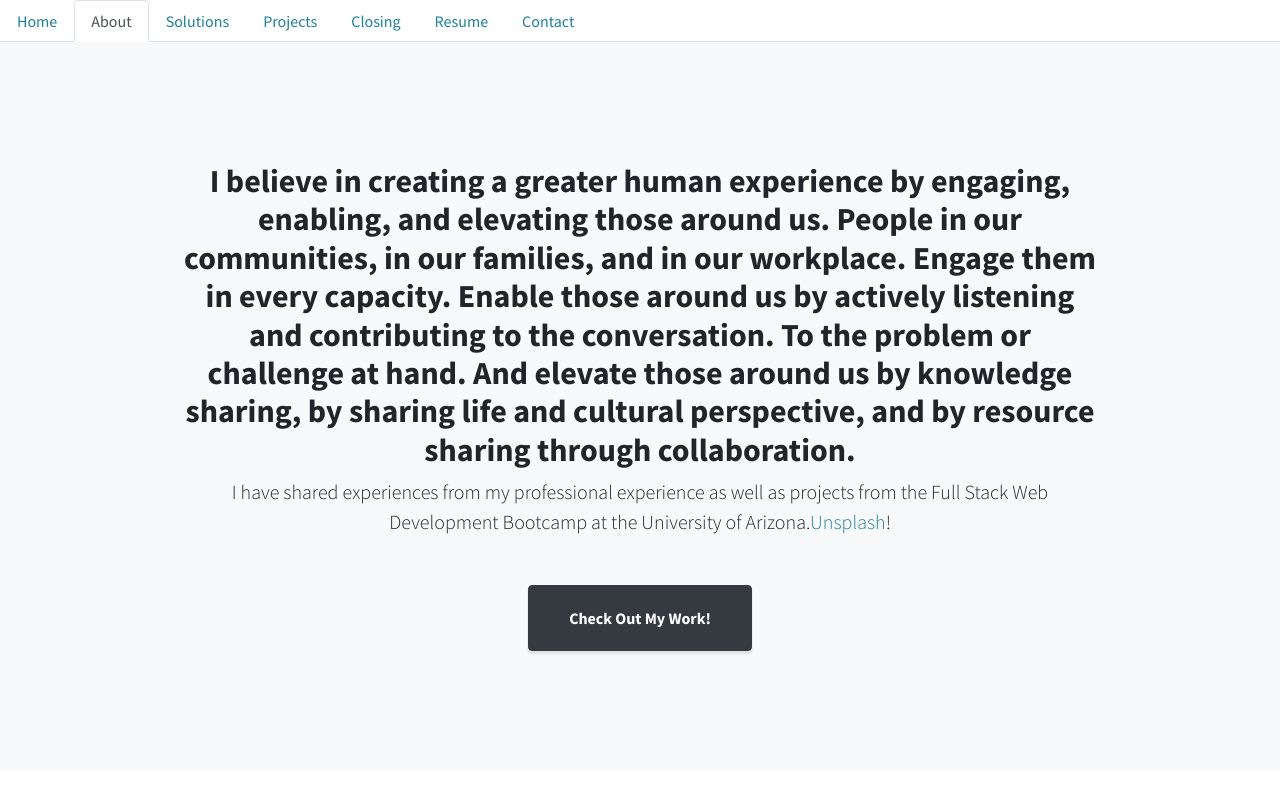
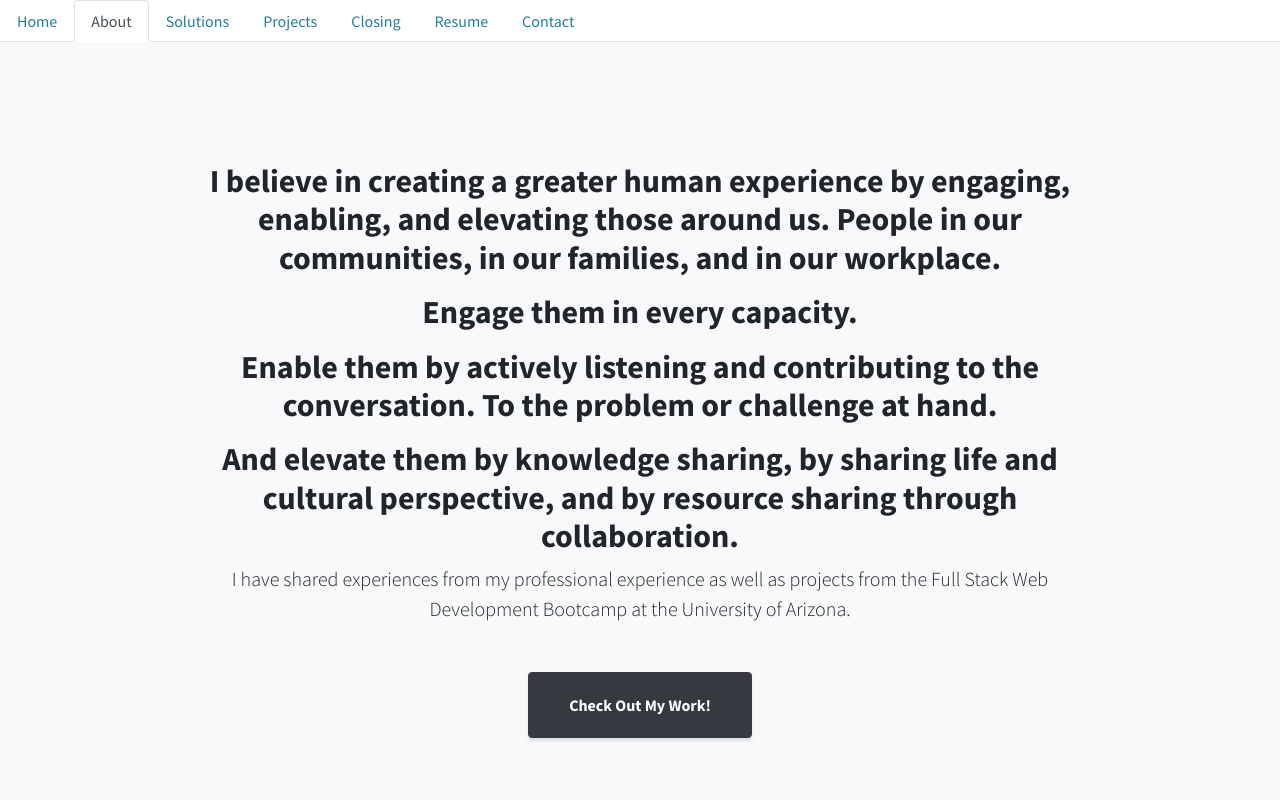
Before and after one commit to abgabbard/portfolio-react, a React (Create React App) app in the folder portfolio/: page /about in a window 1280 px wide. Shown: the top 800 px of the page. Built offline with nearby package versions, Linux system fonts and the light colour scheme.

Commit message:
fixed spacing on solutions page

```diff
--- a/portfolio/src/components/pages/About.js
+++ b/portfolio/src/components/pages/About.js
@@ -10,18 +10,22 @@ function About() {
               <h2>
                 I believe in creating a greater human experience by engaging,
                 enabling, and elevating those around us. People in our
-                communities, in our families, and in our workplace. Engage them
-                in every capacity. Enable those around us by actively listening
-                and contributing to the conversation. To the problem or
-                challenge at hand. And elevate those around us by knowledge
+                communities, in our families, and in our workplace. <p></p>
+                Engage them in every capacity. <p></p>Enable them by actively
+                listening and contributing to the conversation. To the problem
+                or challenge at hand. <p></p>And elevate them by knowledge
                 sharing, by sharing life and cultural perspective, and by
                 resource sharing through collaboration.
               </h2>
               <p class="lead mb-5">
-                I have shared experiences from my professional experience as well as projects from the Full Stack Web Development Bootcamp at the University of Arizona.
-                <a href="https://unsplash.com/">Unsplash</a>!
+                I have shared experiences from my professional experience as
+                well as projects from the Full Stack Web Development Bootcamp at
+                the University of Arizona.
               </p>
-              <a class="btn btn-dark btn-xl js-scroll-trigger" href="/solutions">
+              <a
+                class="btn btn-dark btn-xl js-scroll-trigger"
+                href="/solutions"
+              >
                 Check Out My Work!
               </a>
             </div>
--- a/portfolio/src/components/pages/Solutions.js
+++ b/portfolio/src/components/pages/Solutions.js
@@ -82,20 +82,18 @@ function Solutions() {
               </h4>
               <strong>
                 "We want as many children as possible to love to ride their bike
-                - that is our mission." - Marcus Ihlenfeld (Founder)
-              </strong>
-              Woom Bikes USA is a wonderful company. Their mission is simple and
-              honest. "We want as many children as possible to love to ride
-              their bike - that is our mission." Biggest pain point: They drop
+                - that is our mission." </strong><p></p> - Marcus Ihlenfeld (Founder)
+
+              <p></p><p class="text-faded mb-0">Biggest pain point: They drop
               ship most of their non-bicycle products via drop shipping from
               Amazon FBA / or UPS in Kentucky. Nearly 100% of their orders
               contain a bicycle + one other item that is not shipped from
-              Austin. This required tedious manual splitting every morning. The
+              Austin. This required tedious manual splitting every morning. <p></p>The
               human solution: I spent a lot of time working with their
               Operation's Manager, Billy Flores, to solve many of their shipping
               dilemmas. Whether it was shipping rules or product catalog issues;
               we were able to tackle anything and everything without leaving the
-              ShippingEasy product. The software solution: we had a very long
+              ShippingEasy product. <p></p>The software solution: we had a very long
               standing feature request regarding automated split orders based on
               SKU and it did not make it onto our quarterly roadmaps. Billy's
               team needed this feature because they had orders everyday that
@@ -105,15 +103,15 @@ function Solutions() {
               As I spoke with a dozen clients a day I knew this was an ongoing
               dilemma for many of our customers. I championed this to make it
               quickly onto our product roadmap and many of our clients benefited
-              from the feature.
+              from the feature.</p>
             </div>
             <div class="col-lg-3 col-md-6">
               <span class="service-icon rounded-circle mx-auto mb-3">
                 <i class="icon-mustache"></i>
               </span>
               <h4>
-                <strong>Operation Care & Comfort</strong>
-              </h4>
+                <strong>Operation Care & Comfort</strong></h4><h5> <p></p>Over a million pounds of care packages have been packed and mailed by OCC!
+              </h5>
               <p class="text-faded mb-0">
                 Operation Care and Comfort has hundreds of volunteers meet at
                 Angel Stadium of Annaheim to prepare care packages for active
```
